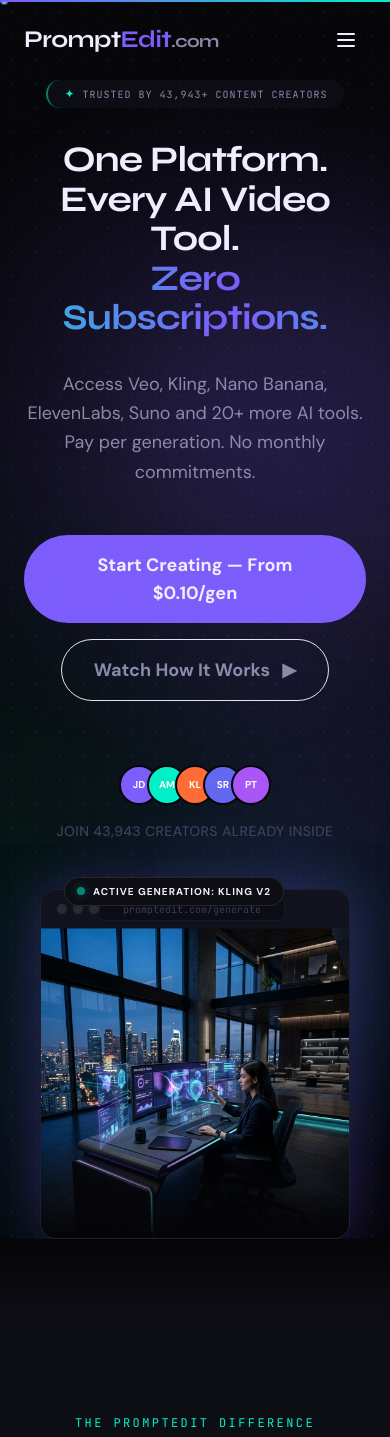
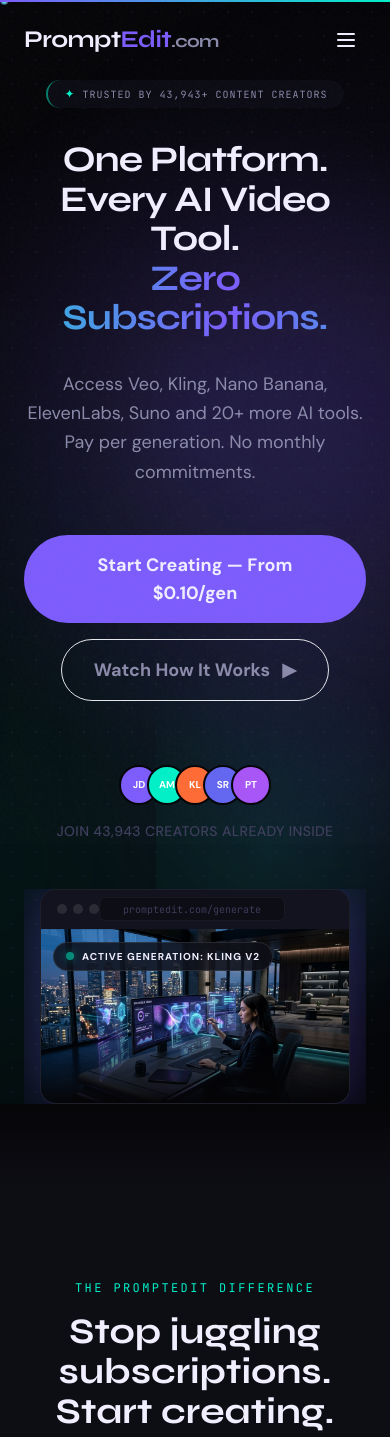
Before and after one commit to ugly-ceaser/FrontEndInterview, a React (Vite) app: page / in a window 390 px wide. Shown: the top 1437 px of the page. Built offline with nearby package versions, Linux system fonts and the light colour scheme; the HTML template or start-up script is replaced by a standard one.

Commit message:
design: fix hero product image layout and responsive sizing

```diff
--- a/src/App.tsx
+++ b/src/App.tsx
@@ -688,14 +688,8 @@
               initial={{ y: 60, opacity: 0 }}
               animate={{ y: 0, opacity: 1 }}
               transition={{ duration: 1, delay: 1.4, ease: "easeOut" }}
-              className="mt-12 w-full max-w-6xl relative px-4"
+              className="mt-12 w-full max-w-4xl mx-auto relative px-4 overflow-hidden"
             >
-              {/* Active Generation Badge Pill (Overlapping) */}
-              <div className="absolute -top-3 left-10 z-30 px-3 py-1.5 rounded-full bg-surface border border-white/10 backdrop-blur-xl shadow-2xl flex items-center gap-2">
-                <div className="w-2 h-2 rounded-full bg-secondary animate-pulse shadow-[0_0_8px_rgba(0,240,200,0.6)]" />
-                <span className="text-[10px] font-bold text-text-primary uppercase tracking-[0.1em]">Active Generation: Kling v2</span>
-              </div>
-
               <div className="relative rounded-2xl overflow-hidden border border-white/5 shadow-glow-violet bg-elevated group">
                 {/* Mock Browser Toolbar */}
                 <div className="h-10 px-4 bg-elevated border-b border-white/5 flex items-center justify-between">
@@ -707,17 +701,23 @@
                   <div className="flex-1 max-w-xs mx-auto h-6 bg-void/40 rounded-md border border-white/5 flex items-center justify-center">
                     <span className="text-[10px] text-text-ghost font-mono">promptedit.com/generate</span>
                   </div>
-                  <div className="w-12" /> {/* Spacer */}
+                  <div className="w-12" />
                 </div>
 
-                <div className="relative">
+                <div className="relative aspect-video max-h-[220px] sm:max-h-[320px] lg:max-h-[480px]">
+                  {/* Active Generation Badge Pill (Internal) */}
+                  <div className="absolute top-3 left-3 z-30 px-3 py-1.5 rounded-full bg-surface/80 border border-white/10 backdrop-blur-xl shadow-2xl flex items-center gap-2">
+                    <div className="w-2 h-2 rounded-full bg-secondary animate-pulse shadow-[0_0_8px_rgba(0,240,200,0.6)]" />
+                    <span className="text-[10px] font-bold text-text-primary uppercase tracking-[0.1em]">Active Generation: Kling v2</span>
+                  </div>
+
                   {/* Bottom Gradient Fade */}
-                  <div className="absolute inset-x-0 bottom-0 h-1/3 bg-gradient-to-t from-void via-void/60 to-transparent z-10" />
+                  <div className="absolute inset-x-0 bottom-0 h-[80px] bg-gradient-to-t from-void to-transparent z-10" />
 
                   <img
                     src={heroImg}
                     alt="PromptEdit Dashboard"
-                    className="w-full h-auto scale-[1.01] group-hover:scale-[1.03] transition-transform duration-1000 block"
+                    className="w-full h-full object-cover object-center scale-[1.01] group-hover:scale-[1.03] transition-transform duration-1000 block"
                   />
                 </div>
               </div>
```
